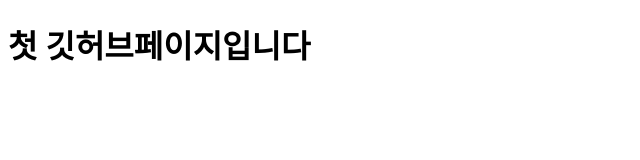
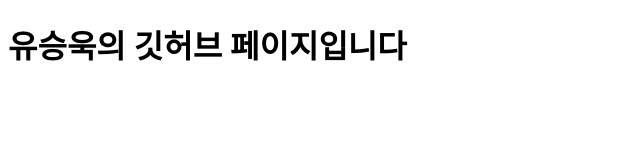
Before and after one commit to bokju/bokju.github.io, a plain HTML site: page index.html in a window 1280 px wide. Shown: the whole page, without its empty margins (0-640 px from the left). Drawn offline with Linux system fonts and the light colour scheme.

Commit message:
Update index.html

```diff
--- a/index.html
+++ b/index.html
@@ -7,6 +7,6 @@
     <meta name="viewport" content="width=device-width, initial-scale=1">
 </head>
 <body>
-    <h1>첫 깃허브페이지입니다</h1>
+    <h1>유승욱의 깃허브 페이지입니다</h1>
 </body>
 </html>
```
